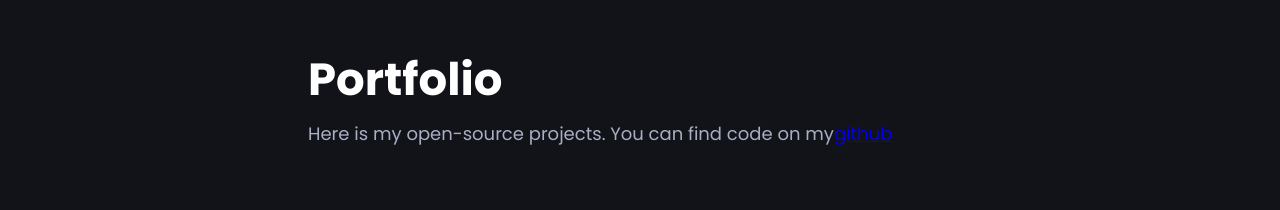
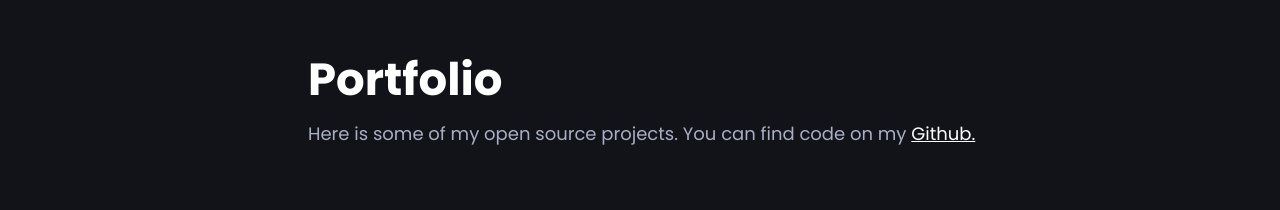
Before and after one commit to Feralwater/cv, a React (Create React App) app: page / in a window 1280 px wide. Shown: the part 2720-2930 px from the top of the page. Built offline with nearby package versions, Linux system fonts and the light colour scheme.

Commit message:
style github link

```diff
--- a/src/Pages/Portfolio/index.tsx
+++ b/src/Pages/Portfolio/index.tsx
@@ -1,5 +1,5 @@
 import React from 'react';
-import { PortfolioBlock } from 'Pages/Portfolio/styles';
+import { GithubLink, PortfolioBlock } from 'Pages/Portfolio/styles';
 import PortfolioSwiper from 'Pages/Portfolio/components/PortfolioSwiper';
 import { H3 } from 'topography';
 import Paragraph from 'components/Paragraph/Paragraph';
@@ -9,8 +9,9 @@ const Portfolio = () => (
     <div>
       <H3>Portfolio</H3>
       <Paragraph>
-        Here is my open-source projects. You can find code on my
-        <a href="https://github.com/Feralwater">github</a>
+        Here is some of my open source projects. You can find code on my
+        {' '}
+        <GithubLink href="https://github.com/Feralwater">Github.</GithubLink>
       </Paragraph>
     </div>
     <div>
--- a/src/Pages/Portfolio/styles.ts
+++ b/src/Pages/Portfolio/styles.ts
@@ -10,3 +10,7 @@ export const PortfolioBlock = styled.section`
   flex-direction: column;
   gap: 100px;
 `;
+
+export const GithubLink = styled.a`
+  color: ${({ theme }) => theme.colors.font};
+`;
```
